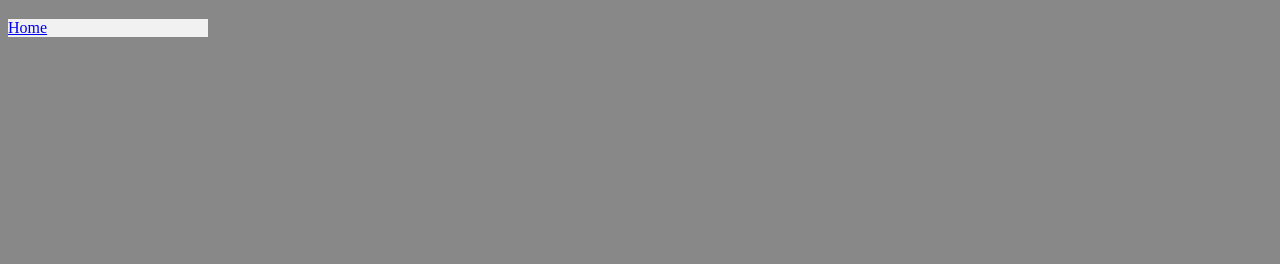
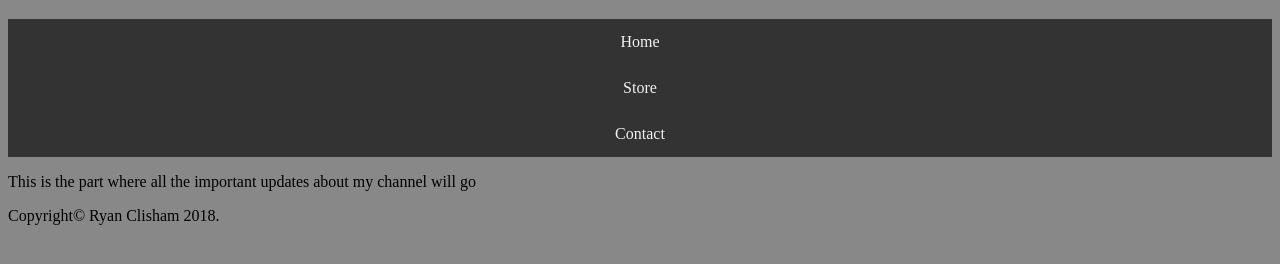
Before and after one commit to ryanc128/mysite, a plain HTML site: page index.html in a window 1280 px wide. Shown: the part 76-340 px from the top of the page. Drawn offline with Linux system fonts and the light colour scheme.

Commit message:
Add files via upload

```diff
--- a/index.html
+++ b/index.html
@@ -4,7 +4,7 @@
 
 <head>
 <link rel="stylesheet" href="main.css">
-<max-width="100%">
+<meta name="viewport" content="width=device-width, initial-scale=1.0">
 <link href="https://fonts.googleapis.com/css?family=Catamaran" rel="stylesheet">
 <title>Welcome To My Site</title>
 </head>
@@ -12,7 +12,17 @@
 <body>
 
 <h1>RJCTV</h1>
-<ul>
-  <li><a href="#home">Home</a></li>
+
+<div class="navbar">
+  <a href="index.html">Home</a>
+  <a href="store.html">Store</a>
+  <a href="contact.html">Contact</a>
+</div>
+
+<p>This is the part where all the important updates about my channel will go</p>
+
+<footer>
+  Copyright© Ryan Clisham 2018.
+</footer>
 
 </body>
--- a/main.css
+++ b/main.css
@@ -7,10 +7,24 @@ h1 {
   font-family: 'Catamaran', sans-serif;
 }
 
-ul {
-  list-style-type: none;
-    margin: 0;
-    padding: 0;
-    width: 200px;
-    background-color: #f1f1f1;
+.navbar {
+    overflow: hidden;
+    background-color: #333;
+    position: relative;
+    top: 2;
+    width: 100%;
 }
+
+.navbar a {
+    float: middle;
+    display: block;
+    color: #f2f2f2;
+    text-align: center;
+    padding: 14px 16px;
+    text-decoration: none;
+}
+
+.navbar a:hover {
+    background: #ddd;
+    color: black;
+}
```
Also changed, not shown: contact.html (added, +12 -0 lines), store.html (added, +11 -0 lines).
